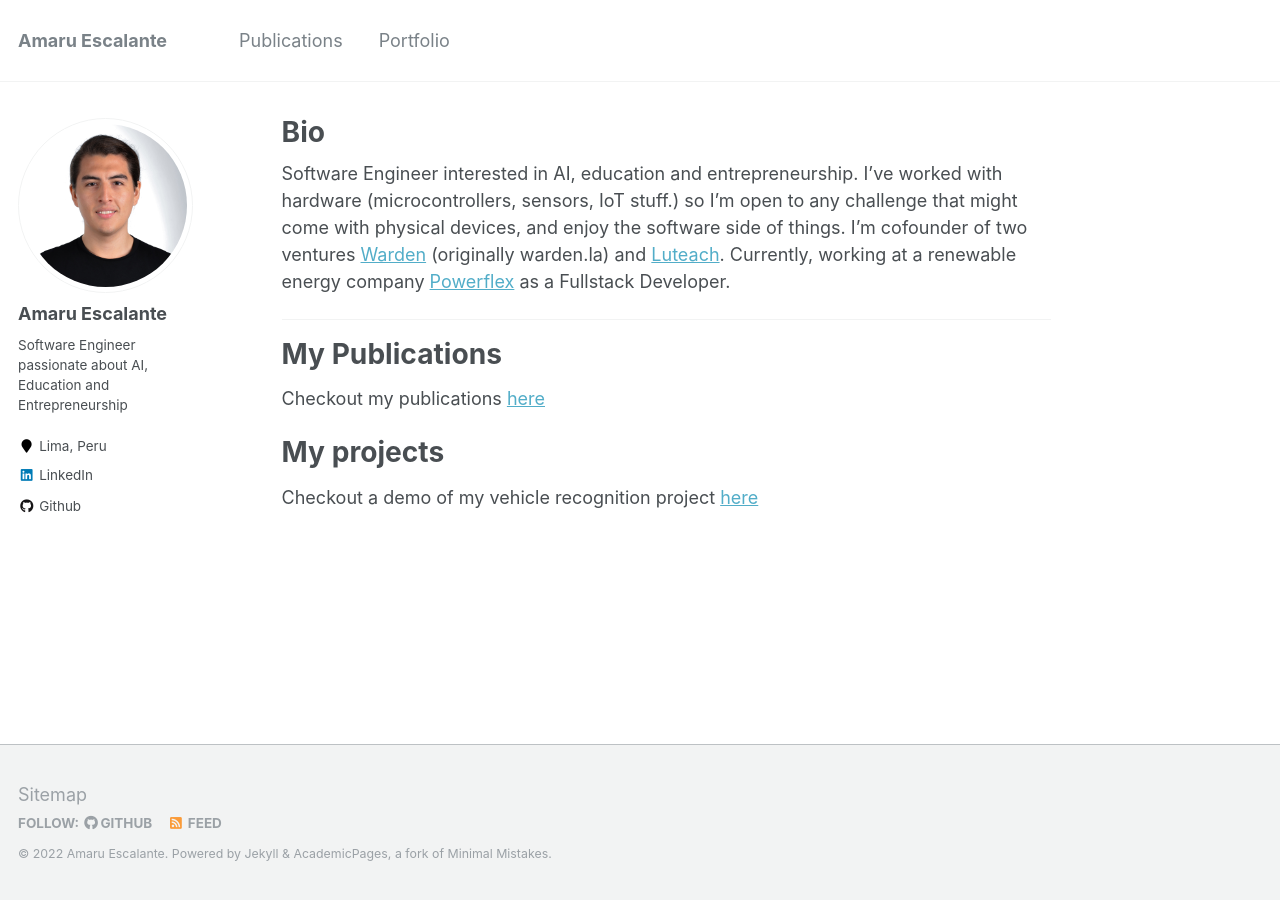
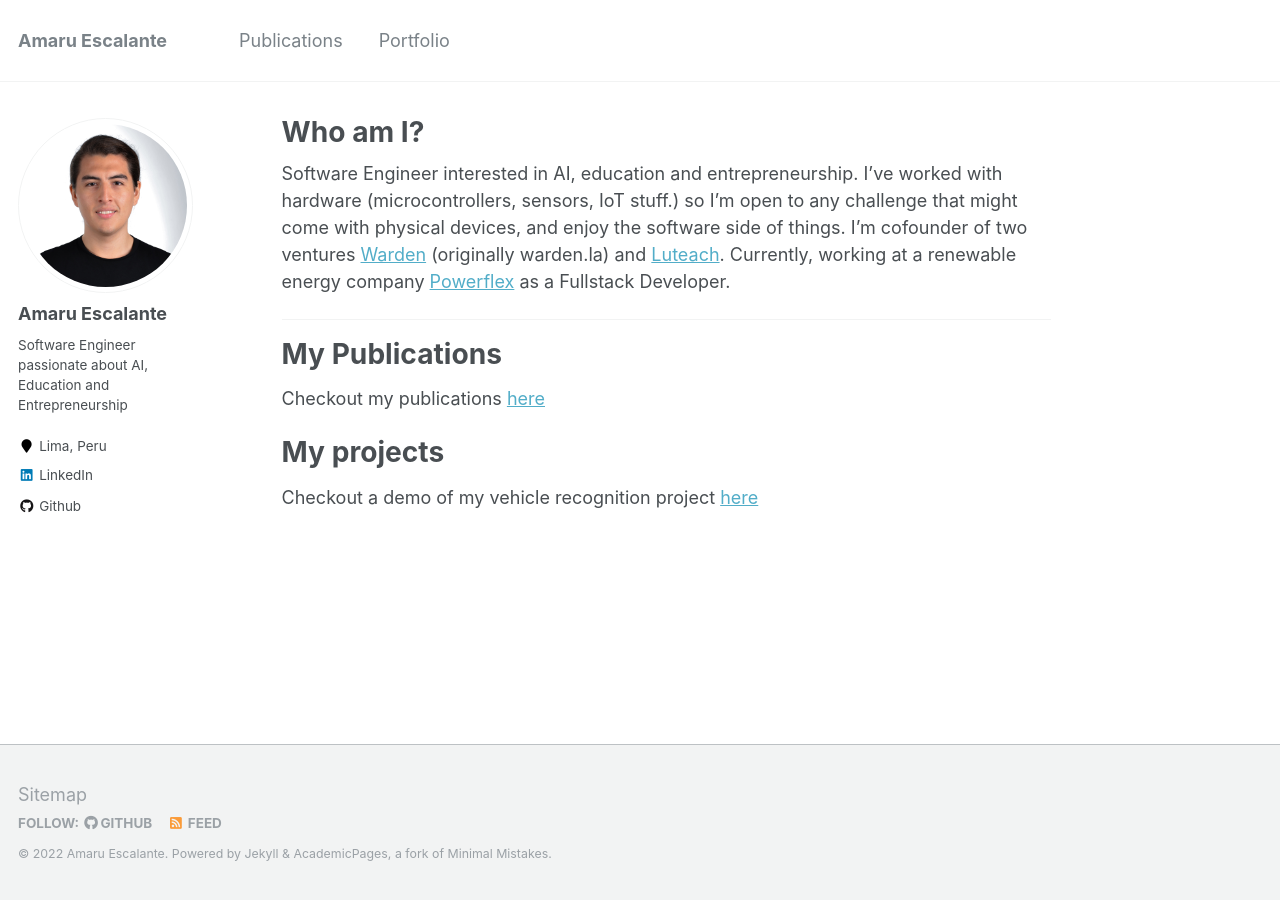
Before and after one commit to AmaruEscalante/amaru.github.io, a Jekyll site: the page built from _pages/about.md, in a window 1280 px wide. Built offline with Jekyll 4.4.1, drawn with Linux system fonts in a browser that asks for light colours.

Commit message:
refactor: change wording

```diff
--- a/_pages/about.md
+++ b/_pages/about.md
@@ -1,6 +1,6 @@
 ---
 permalink: /
-title: "Bio"
+title: "Who am I?"
 excerpt: "About me"
 author_profile: true
 redirect_from:
```
